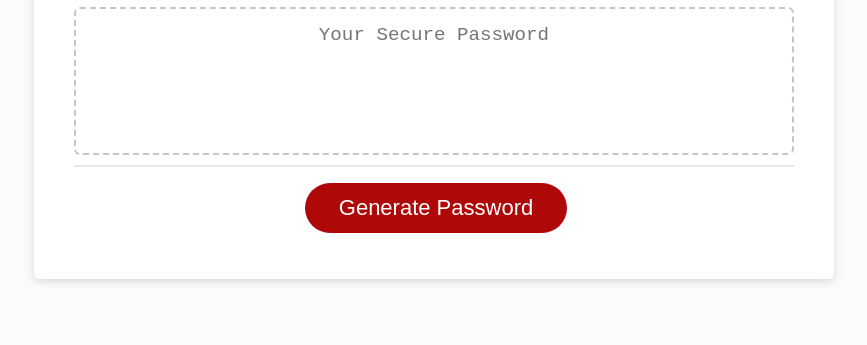
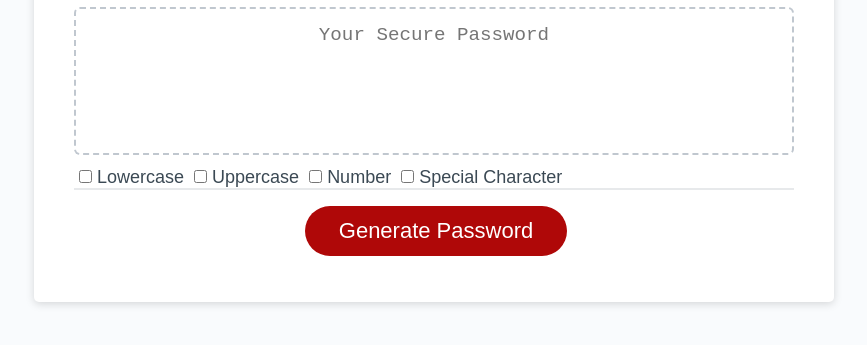
Before and after one commit to Hayden-code/Homework-Week3, a plain HTML site: page index.html in a window 1280 px wide. Both pictures are taken after a click on the button "Generate Password". Shown: the part 241-586 px from the top of the page, without its empty margins (206-1073 px from the left). Drawn offline with Linux system fonts and the light colour scheme.

Commit message:
Checkboxs added

```diff
--- a/index.html
+++ b/index.html
@@ -23,6 +23,10 @@
             placeholder="Your Secure Password"
             aria-label="Generated Password"
           ></textarea>
+          <input type="checkbox" class="checkbox" name="checkbox" id="Lowercase" value="Lowercase">Lowercase
+          <input type="checkbox" class="checkbox" name="checkbox" id="Uppercase" value="Uppercase">Uppercase
+          <input type="checkbox" class="checkbox" name="checkbox" id="Number" value="Number">Number
+          <input type="checkbox" class="checkbox" name="checkbox" id="specialCharacter" value="specialCharacter">Special Character
         </div>
         <div class="card-footer">
           <button id="generate" class="btn">Generate Password</button>
--- a/script.js
+++ b/script.js
@@ -12,3 +12,20 @@ function writePassword() {
 
 // Add event listener to generate button
 generateBtn.addEventListener("click", writePassword);
+
+function getSelectedCheckboxValues(name) {
+  const checkboxes = document.querySelectorAll(`input[name="${name}"]:checked`);
+  let values = [];
+  checkboxes.forEach((checkbox) => {
+      values.push(checkbox.value);
+  });
+  return values;
+}
+
+
+
+
+
+generateBtn.addEventListener('click', (event) => {
+  console.log(getSelectedCheckboxValues('checkbox'));
+});
--- a/style.css
+++ b/style.css
@@ -118,6 +118,10 @@ button[disabled] {
   overflow: hidden;
 }
 
+.checkbox {
+  margin: 5px;
+}
+
 @media (max-width: 690px) {
   .btn {
     font-size: 1rem;
```
